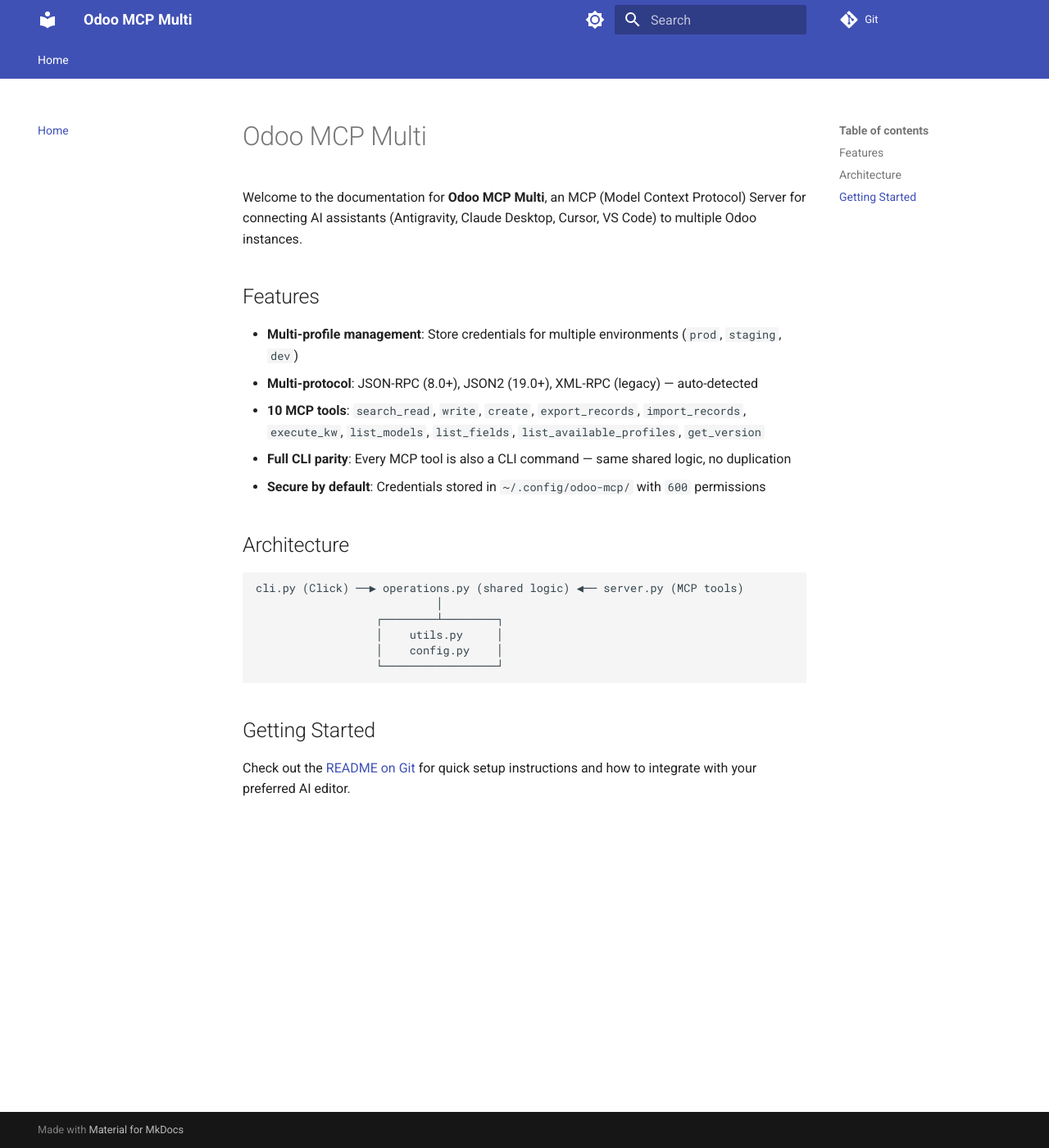
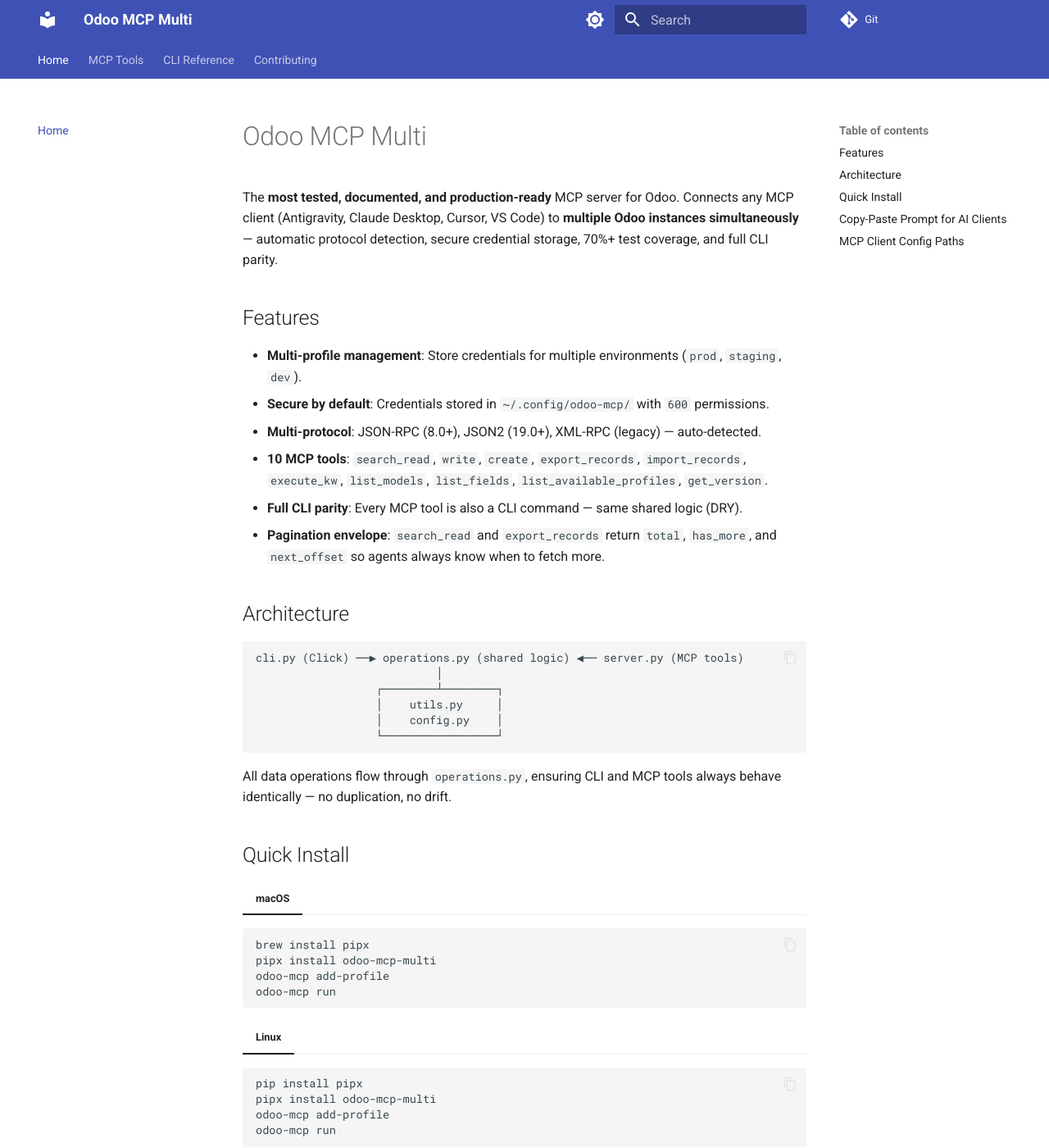
Before and after one commit to Vauxoo/mcp.odoo, an MkDocs documentation site: the page built from docs/index.md, in a window 1280 px wide and 1400 px high. Shown: the whole window at 82% size. Built offline with MkDocs 1.6.1 and Material for MkDocs 9.7.7, drawn with Linux system fonts in a browser that asks for light colours; some of the changed text lies outside the part shown.

Commit message:
[IMP] docs: Full MkDocs navigation — 4 pages with complete content
The mkdocs site had only one page (index.md with a stub welcome text),
making the generated site nearly empty.

Changes:
- docs/index.md: rewritten with features, architecture diagram,
  platform install tabs (macOS/Linux/Windows), copy-paste prompt,
  and MCP client config path table.
- docs/mcp-tools.md: full MCP tools reference — pagination envelope,
  all 10 tools with parameter tables, domain syntax quick-reference,
  and error response format.
- docs/cli.md: full CLI reference — all profile commands, all data
  operation flags with tables, and practical examples (jq pipes,
  cross-env export/import, scripting).
- docs/contributing.md: dev setup, test commands, code quality tools,
  commit convention table, bump level trailer table, and release process.
- mkdocs.yml: nav updated with all 4 pages; added content.code.copy
  feature (copy button on all code blocks) and pymdownx.tabbed
  (platform tabs on index).

````diff
--- a/docs/index.md
+++ b/docs/index.md
@@ -1,14 +1,20 @@
 # Odoo MCP Multi
 
-Welcome to the documentation for **Odoo MCP Multi**, an MCP (Model Context Protocol) Server for connecting AI assistants (Antigravity, Claude Desktop, Cursor, VS Code) to multiple Odoo instances.
+The **most tested, documented, and production-ready** MCP server for Odoo.
+Connects any MCP client (Antigravity, Claude Desktop, Cursor, VS Code) to
+**multiple Odoo instances simultaneously** — automatic protocol detection,
+secure credential storage, 70%+ test coverage, and full CLI parity.
 
 ## Features
 
-- **Multi-profile management**: Store credentials for multiple environments (`prod`, `staging`, `dev`)
-- **Multi-protocol**: JSON-RPC (8.0+), JSON2 (19.0+), XML-RPC (legacy) — auto-detected
-- **10 MCP tools**: `search_read`, `write`, `create`, `export_records`, `import_records`, `execute_kw`, `list_models`, `list_fields`, `list_available_profiles`, `get_version`
-- **Full CLI parity**: Every MCP tool is also a CLI command — same shared logic, no duplication
-- **Secure by default**: Credentials stored in `~/.config/odoo-mcp/` with `600` permissions
+- **Multi-profile management**: Store credentials for multiple environments (`prod`, `staging`, `dev`).
+- **Secure by default**: Credentials stored in `~/.config/odoo-mcp/` with `600` permissions.
+- **Multi-protocol**: JSON-RPC (8.0+), JSON2 (19.0+), XML-RPC (legacy) — auto-detected.
+- **10 MCP tools**: `search_read`, `write`, `create`, `export_records`, `import_records`,
+  `execute_kw`, `list_models`, `list_fields`, `list_available_profiles`, `get_version`.
+- **Full CLI parity**: Every MCP tool is also a CLI command — same shared logic (DRY).
+- **Pagination envelope**: `search_read` and `export_records` return `total`, `has_more`,
+  and `next_offset` so agents always know when to fetch more.
 
 ## Architecture
 
@@ -21,6 +27,62 @@
                   └─────────────────┘
 ```
 
-## Getting Started
+All data operations flow through `operations.py`, ensuring CLI and MCP tools always
+behave identically — no duplication, no drift.
 
-Check out the [README on Git](https://git.vauxoo.com/nhomar/mcp.odoo) for quick setup instructions and how to integrate with your preferred AI editor.
+## Quick Install
+
+=== "macOS"
+
+```bash
+brew install pipx
+pipx install odoo-mcp-multi
+odoo-mcp add-profile
+odoo-mcp run
+```
+
+=== "Linux"
+
+```bash
+pip install pipx
+pipx install odoo-mcp-multi
+odoo-mcp add-profile
+odoo-mcp run
+```
+
+=== "Windows"
+
+```powershell
+winget install Python.Python.3.12
+# Open a new terminal
+pip install pipx && pipx ensurepath
+# Open another new terminal
+pipx install odoo-mcp-multi
+odoo-mcp add-profile
+odoo-mcp run
+```
+
+## Copy-Paste Prompt for AI Clients
+
+Paste this block verbatim into Antigravity, Claude, or Cursor:
+
+```text
+Install & configure the Odoo MCP server. Run these steps:
+
+1. Install: brew install pipx && pipx install odoo-mcp-multi  (macOS)
+             pip install pipx && pipx install odoo-mcp-multi   (Linux)
+2. Add a profile: odoo-mcp add-profile
+3. Test connection: odoo-mcp test
+4. Add to your MCP config:
+   { "mcpServers": { "odoo": { "command": "odoo-mcp", "args": ["run"] } } }
+5. Restart your AI client.
+```
+
+## MCP Client Config Paths
+
+| Client | macOS | Linux | Windows |
+|--------|-------|-------|---------|
+| **Antigravity** | `~/.gemini/antigravity/mcp_config.json` | same | `%USERPROFILE%\.gemini\antigravity\mcp_config.json` |
+| **Claude Desktop** | `~/Library/Application Support/Claude/claude_desktop_config.json` | `~/.config/Claude/claude_desktop_config.json` | `%APPDATA%\Claude\claude_desktop_config.json` |
+| **Cursor** | `.cursor/mcp.json` | same | same |
+| **VS Code** | `.vscode/mcp.json` | same | same |
--- a/mkdocs.yml
+++ b/mkdocs.yml
@@ -27,6 +27,7 @@
     - navigation.expand
     - search.suggest
     - search.highlight
+    - content.code.copy
 
 markdown_extensions:
   - admonition
@@ -38,6 +39,11 @@
   - pymdownx.snippets
   - pymdownx.tasklist:
       custom_checkbox: true
+  - pymdownx.tabbed:
+      alternate_style: true
 
 nav:
   - Home: index.md
+  - MCP Tools: mcp-tools.md
+  - CLI Reference: cli.md
+  - Contributing: contributing.md
````
Also changed, not shown: docs/cli.md (added, +215 -0 lines), docs/contributing.md (added, +67 -0 lines), docs/mcp-tools.md (added, +195 -0 lines).
